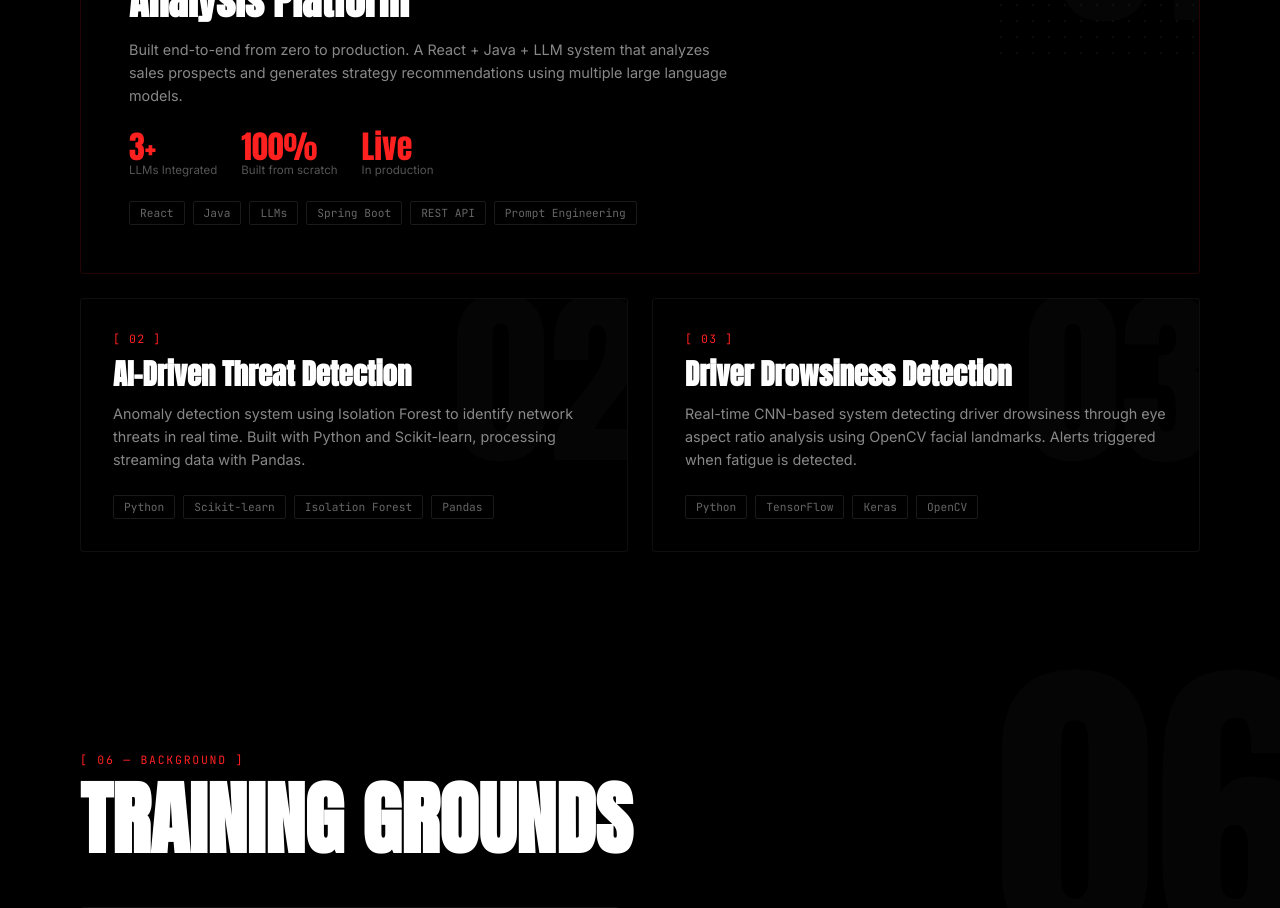
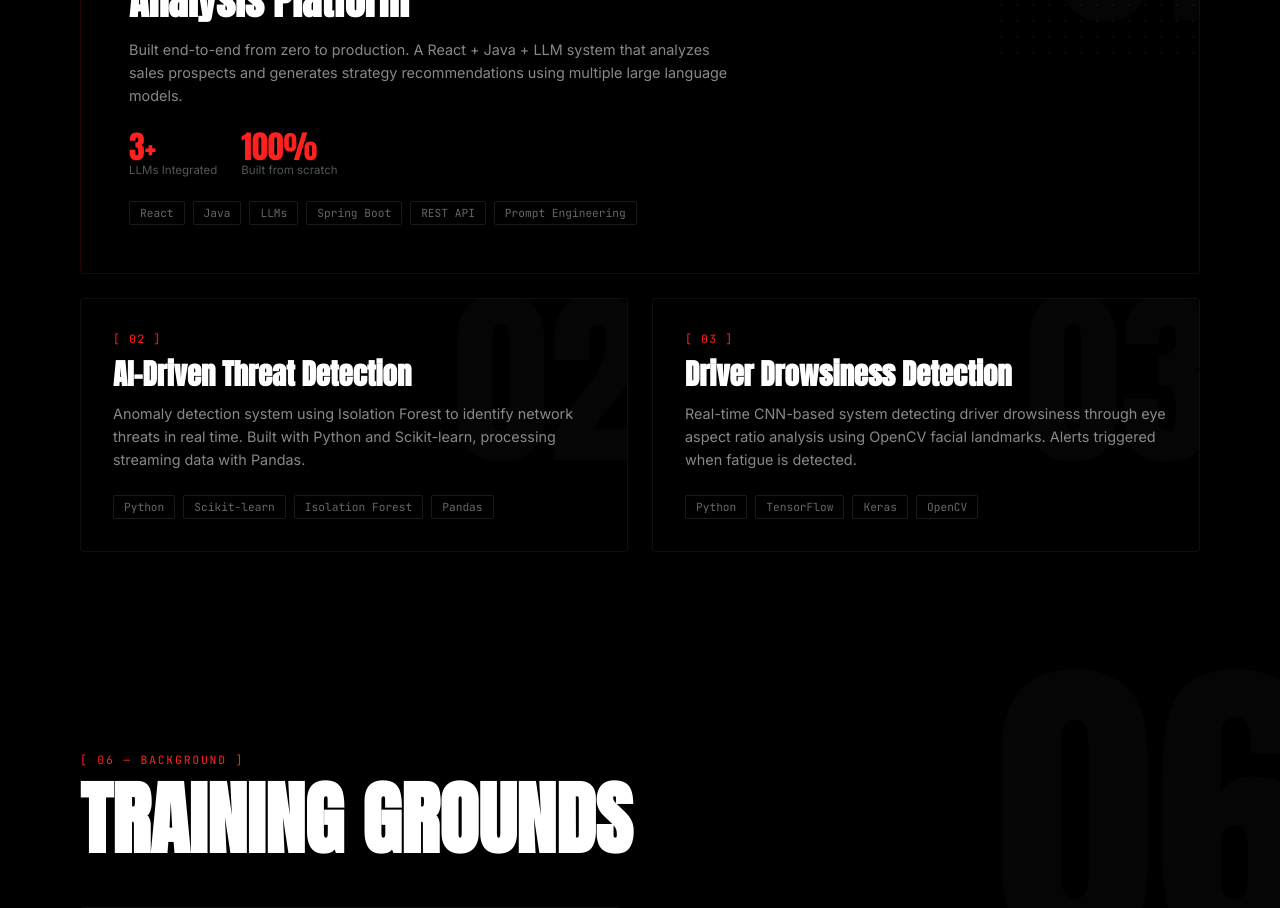
Before and after one commit to goutham889/my-portfolio, a plain HTML site: page index.html in a window 1280 px wide. Shown: the part 5760-6668 px from the top of the page. Drawn offline with Linux system fonts and the light colour scheme.

Commit message:
Update index.html

```diff
--- a/index.html
+++ b/index.html
@@ -2061,10 +2061,6 @@ button { cursor: none; }
             <span class="metric-val">100%</span>
             <span class="metric-lbl">Built from scratch</span>
           </div>
-          <div class="project-metric">
-            <span class="metric-val">Live</span>
-            <span class="metric-lbl">In production</span>
-          </div>
         </div>
 
         <div class="project-tech">
```
